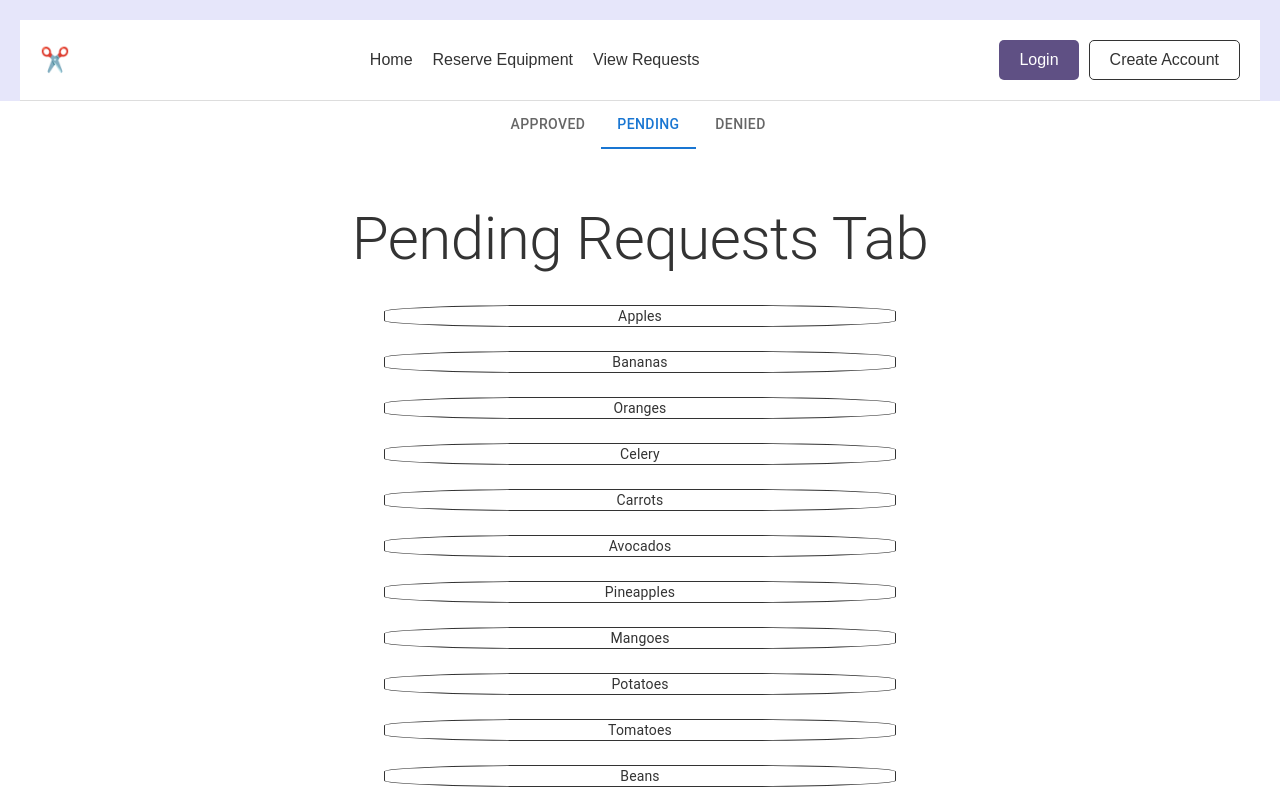
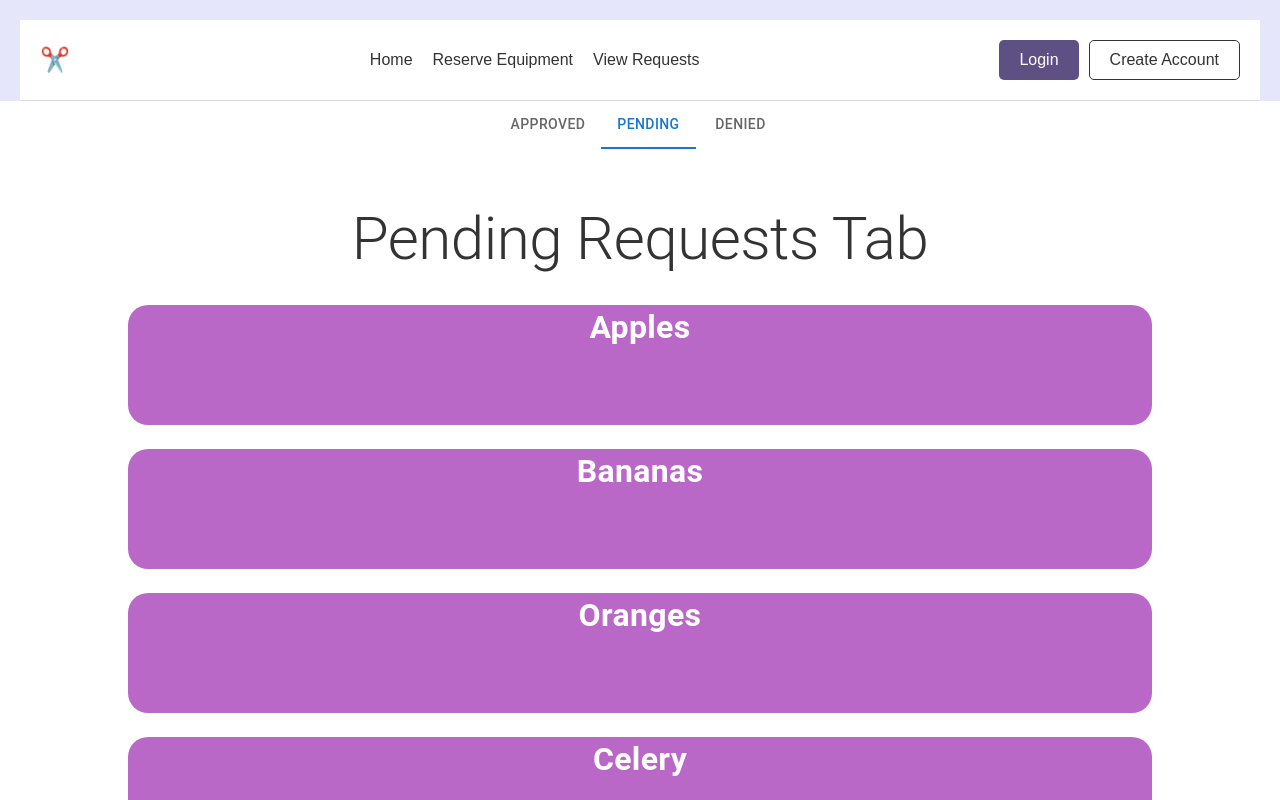
Before and after one commit to prempreetbrar/Makerspace-Management-Portal, a React (Vite) app in the folder frontend/: page /requests in a window 1280 px wide. Both pictures are taken after a click on the tab "PENDING". Shown: the top 800 px of the page. Built offline with nearby package versions, Linux system fonts and the light colour scheme.

Commit message:
[feature] implemented basic requests page view

```diff
--- a/frontend/index.html
+++ b/frontend/index.html
@@ -5,7 +5,7 @@
     <meta charset="UTF-8" />
     <link rel="icon" type="image/svg+xml" href="/vite.svg" />
     <meta name="viewport" content="width=device-width, initial-scale=1.0" />
-    <title>Vite + React + TS</title>
+    <title>Makerspace Management Portal</title>
 </head>
 
 <body>
--- /dev/null
+++ b/frontend/src/hooks/RequestsProvider.tsx
@@ -0,0 +1,60 @@
+import React, { createContext, useState, useEffect, ReactNode } from 'react';
+import axios from 'axios';
+
+// Define the shape of a request object
+interface Request {
+    id: number; // Replace with actual fields from your database
+    userID: string;
+    description: string;
+    status: string;
+}
+
+// Define the shape of the context value
+interface RequestsContextType {
+    requests: Request[] | null;
+    loading: boolean;
+    error: string | null;
+    setUserEmail: (userEmail: string) => void;
+}
+
+// Create the RequestsContext
+export const RequestsContext = createContext<RequestsContextType | undefined>(undefined);
+
+// Define the props for the provider
+interface RequestsProviderProps {
+    children: ReactNode;
+}
+
+// Create the RequestsProvider component
+export const RequestsProvider: React.FC<RequestsProviderProps> = ({ children }) => {
+    const [userEmail, setUserEmail] = useState<string>('');
+    const [requests, setRequests] = useState<Request[] | null>(null);
+    const [loading, setLoading] = useState<boolean>(false);
+    const [error, setError] = useState<string | null>(null);
+
+    // Fetch requests whenever the userID changes
+    useEffect(() => {
+        if (!userEmail) return; // Don't fetch if userID is empty
+
+        const fetchRequests = async () => {
+            setLoading(true);
+            setError(null);
+            try {
+                const response = await axios.get(`requests/${userEmail}`);
+                setRequests(response.data);
+            } catch (err) {
+                setError(err instanceof Error ? err.message : 'An error occurred');
+            } finally {
+                setLoading(false);
+            }
+        };
+
+        fetchRequests();
+    }, [userEmail]);
+
+    return (
+        <RequestsContext.Provider value={{ requests, loading, error, setUserEmail }}>
+            {children}
+        </RequestsContext.Provider>
+    );
+};
--- a/frontend/src/hooks/UserProvider.tsx
+++ b/frontend/src/hooks/UserProvider.tsx
@@ -1,5 +1,4 @@
 import { createContext, ReactNode, useContext, useState } from 'react'
-
 const adminUser = {
     email: 'real_email3@email.com',
     firstName: 'Austin',
--- a/frontend/src/pages/Requests.tsx
+++ b/frontend/src/pages/Requests.tsx
@@ -1,36 +1,19 @@
 import '../styles/requests/local.css';
 import * as React from 'react';
-import illustrationDesktop from '../assets/2.jpg';
-import illustrationMobile from '../assets/1.png';
 import NavBar from '../Components/NavBar.tsx';
 import MainContainer from '../Components/MainContainer.tsx';
-import { Tab, Tabs } from '@mui/material';
-import { Stack, Typography } from '@mui/material';
-import { styled } from '@mui/material/styles'
+import { Fab, Tab, Tabs, Stack, Typography } from '@mui/material';
+import { createTheme, styled, ThemeProvider, useTheme } from '@mui/material/styles'
 import Box from '@mui/material/Box';
 import TabPanel from '@mui/lab/TabPanel';
 import TabContext from '@mui/lab/TabContext';
 import TabList from '@mui/lab/TabList';
 import { UserProvider, useUser } from '../hooks/UserProvider.tsx';
+import { RequestsProvider } from '../hooks/RequestsProvider.tsx';
 // like, really need to simplify these...
 
-const ResponsiveBox = styled(Box)(({ theme }) => ({
-    padding: theme.spacing(2),
-    backgroundColor: theme.palette.primary.main,
-    width: '100%', // default width
-    [theme.breakpoints.up('sm')]: {
-        width: '50%',
-    },
-    [theme.breakpoints.up('md')]: {
-        width: '33%',
-    },
-    [theme.breakpoints.up('lg')]: {
-        width: '25%',
-    },
-    [theme.breakpoints.up('xl')]: {
-        width: '20%',
-    },
-}));
+
+const theme = createTheme();
 
 const Requests = () => {
 
@@ -48,6 +31,7 @@ const Requests = () => {
     const handleChange = (_event: React.SyntheticEvent, newValue: string) => {
         setValue(newValue);
     };
+
     const randomList: Array<String> = ["Apples", "Bananas", "Oranges", "Celery", "Carrots", "Avocados", "Pineapples", "Mangoes", "Potatoes", "Tomatoes", "Beans"];
     return (
         <div className='bg'>
@@ -55,12 +39,15 @@ const Requests = () => {
                 {/* at some point, there should be a check for some sort of session token*/
                 /* also I don't know how to do media queries, so designing mobile first */}
                 <NavBar />
+                <ThemeProvider theme={theme}>
                     <div className='page-content'>
                         <TabContext value={value}>
                             <TabList onChange={handleChange} aria-label="lab API tabs example" centered>
+
                                 <Tab label="Approved" value="Approved" />
                                 <Tab label="Pending" value="Pending" />
                                 <Tab label="Denied" value="Denied" />
+
                             </TabList>
                             <TabPanel value="Approved">
                                 {/* TO DO: Make separate pages for each */}
@@ -68,7 +55,6 @@ const Requests = () => {
                                     <Typography variant='h2' sx={{ padding: '30px' }}>
                                         Approved Requests Tab <br />
 
-                                    Email: {user.email}
 
                                     </Typography>
                                     <Stack spacing={3}>
@@ -98,8 +84,21 @@ const Requests = () => {
                                             {
                                                 randomList.map(
                                                     (item, index) =>
-                                                    <Box sx={{ width: '40vw', border: '1px solid', borderRadius: '30%' }}>
-                                                        <Typography key={index} variant='body2'> {item} </Typography>
+                                                        <Box key={index} bgcolor={theme.palette.secondary.light} sx=
+                                                            {{
+                                                                width: '80vw',
+                                                                height:
+                                                                {
+                                                                    xs: '100px',
+                                                                    md: '120px',
+                                                                },
+                                                                borderRadius: '20px'
+                                                            }}>
+                                                            <Typography key={index} variant='body2' sx={{
+                                                                fontWeight: 'bold',
+                                                                fontSize: '24pt',
+
+                                                            }} color={theme.palette.primary.contrastText}> {item} </Typography>
                                                         </Box>
                                                 )
                                             }
@@ -124,7 +123,9 @@ const Requests = () => {
                                 </Box>
                             </TabPanel>
                         </TabContext>
+                        <Fab />
                     </div>
+                </ThemeProvider >
             </MainContainer >
         </div >
     )
--- a/frontend/src/styles/requests/local.css
+++ b/frontend/src/styles/requests/local.css
@@ -1,5 +1,4 @@
 /* Responsive adjustments */
-
 @media (min-width: 769px) {
     .page-content {
         background-color: #ffffff;
```
Also changed, not shown: frontend/src/Components/RequestsStack.tsx (added, +17 -0 lines), 2 other files (tests, documents, lock files or other folders). Lines whose indentation alone changed are shown as unchanged.
